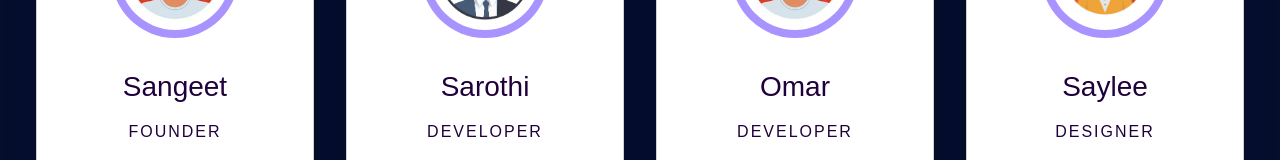
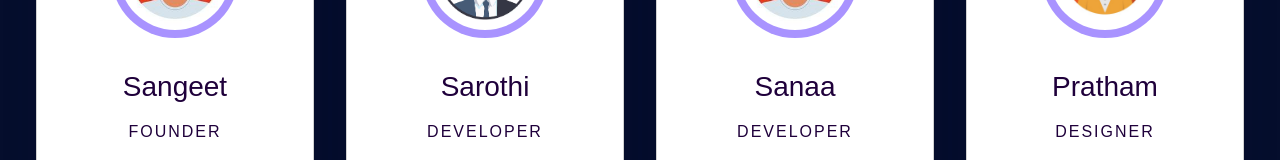
Before and after one commit to sar014/FlexiProject_ForDevops, a React (Create React App) app: page /about in a window 1280 px wide. Shown: the part 438-598 px from the top of the page. Built offline with nearby package versions, Linux system fonts and the light colour scheme.

Commit message:
Minor changes

```diff
--- a/src/Components/AboutUs.js
+++ b/src/Components/AboutUs.js
@@ -69,7 +69,7 @@ export const AboutUs = () => {
         <div className="img-container">
           <img src={profile1} />
         </div>
-        <h3>Omar</h3>
+        <h3>Sanaa</h3>
         <p>Developer</p>
         <div className="icons">
           <a href="#">
@@ -94,7 +94,7 @@ export const AboutUs = () => {
         <div className="img-container">
           <img src={profile3} />
         </div>
-        <h3>Saylee</h3>
+        <h3>Pratham</h3>
         <p>Designer</p>
         <div className="icons">
           <a href="#">
```
